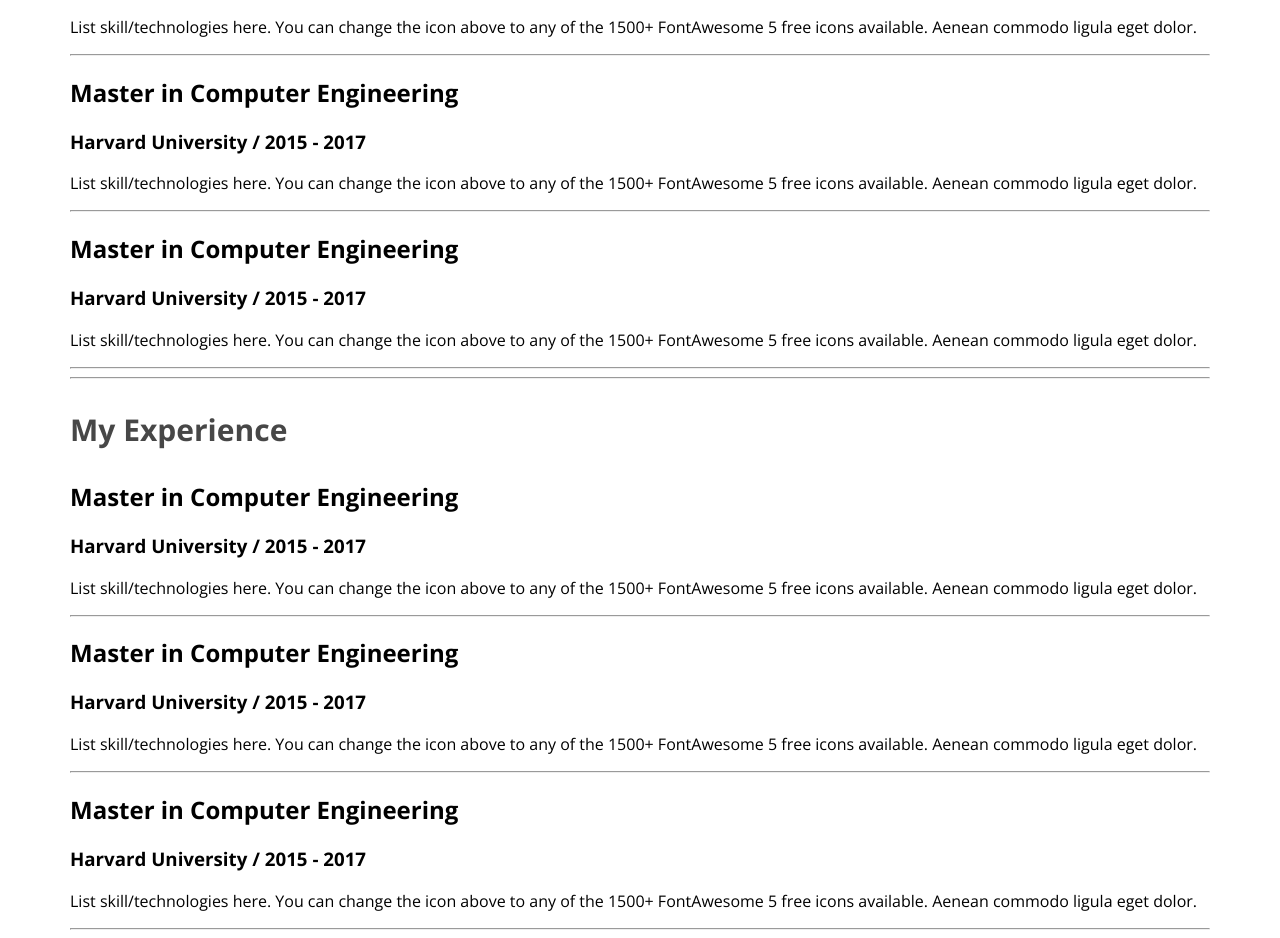
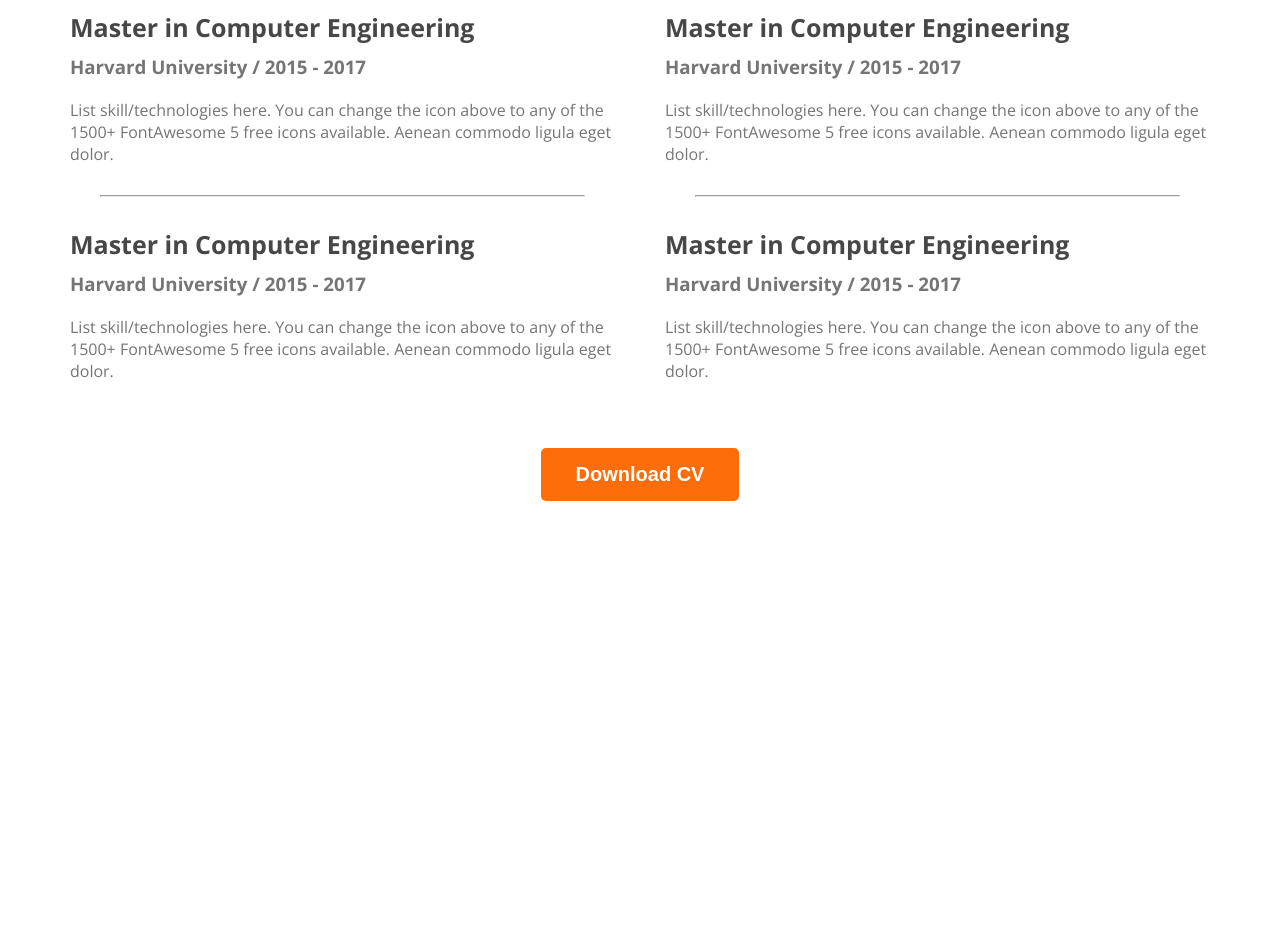
Before and after one commit to Nahidul-Islam-Siam/Web-Developer-Portfolio, a plain HTML site: page index.html in a window 1280 px wide. Shown: the part 2622-3560 px from the top of the page. After the commit the page ends 3131 px from the top, so only its background shows below. Drawn offline with nearby package versions, Linux system fonts and the light colour scheme.

```diff
--- a/index.html
+++ b/index.html
@@ -155,21 +155,9 @@
                   commodo ligula eget dolor.
                 </p>
               </div>
-              <hr>
-              <div class="resume-item">
-                <h2 class="resume-item-title">Master in Computer Engineering</h2>
-                <h3 class="resume-item-institute">
-                  Harvard University / 2015 - 2017
-                </h3>
-                <p class="resume-item-description">
-                  List skill/technologies here. You can change the icon above to
-                  any of the 1500+ FontAwesome 5 free icons available. Aenean
-                  commodo ligula eget dolor.
-                </p>
-              </div>
-              <hr>
+
         </div>
-        <hr>
+
         <div class="resume-column">
             <h3 class="resume-column-title">My Experience</h3>
             <div class="resume-item">
@@ -207,9 +195,11 @@
                   commodo ligula eget dolor.
                 </p>
               </div>
-              <hr>
           </div>
         </div>
+       <div class="download-cv">
+        <button class="btn-primary">Download CV</button>
+       </div>
       </section>
     </main>
     <footer></footer>
--- a/styles/portfolio.css
+++ b/styles/portfolio.css
@@ -134,3 +134,29 @@ main section {
   font-size: 30px;
   font-weight: 700;
 }
+.resume-container{
+    display: flex;
+    gap: 50px;
+}
+.resume-item-title{
+    color: var(--Dark-02, #474747);
+    font-size: 25px;
+    font-weight: 700;
+    margin-bottom: 10px;
+}
+.resume-item-institute{
+    margin-bottom: 20px;
+    margin-top: 0px;
+}
+.resume-item-institute, .resume-item-description{
+    color: var(--Dark-03, #757575);
+}
+
+.resume-container hr{
+    margin: 30px;
+}
+
+.download-cv{
+    text-align: center;
+    margin-top: 50px;
+}
```
